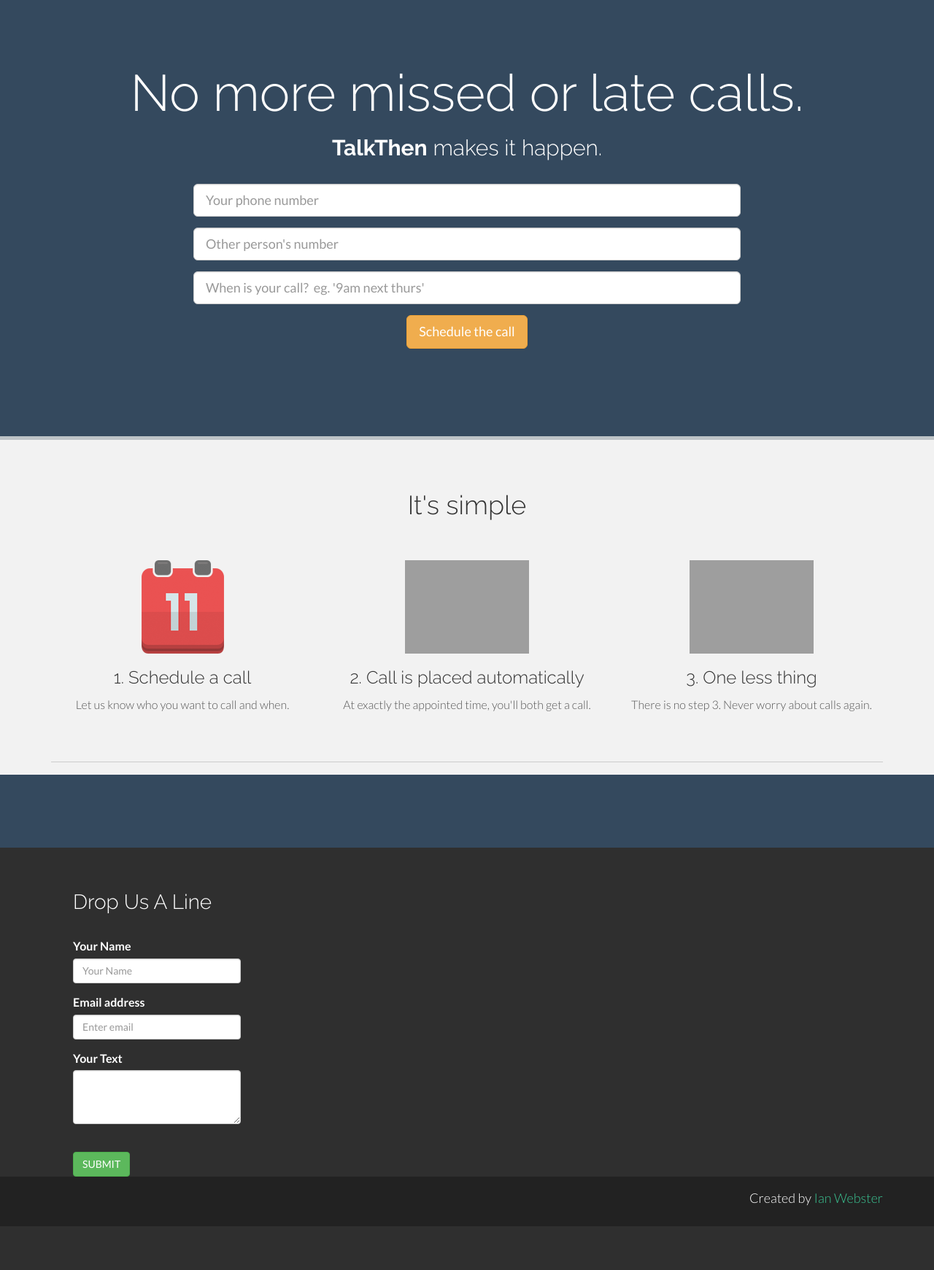
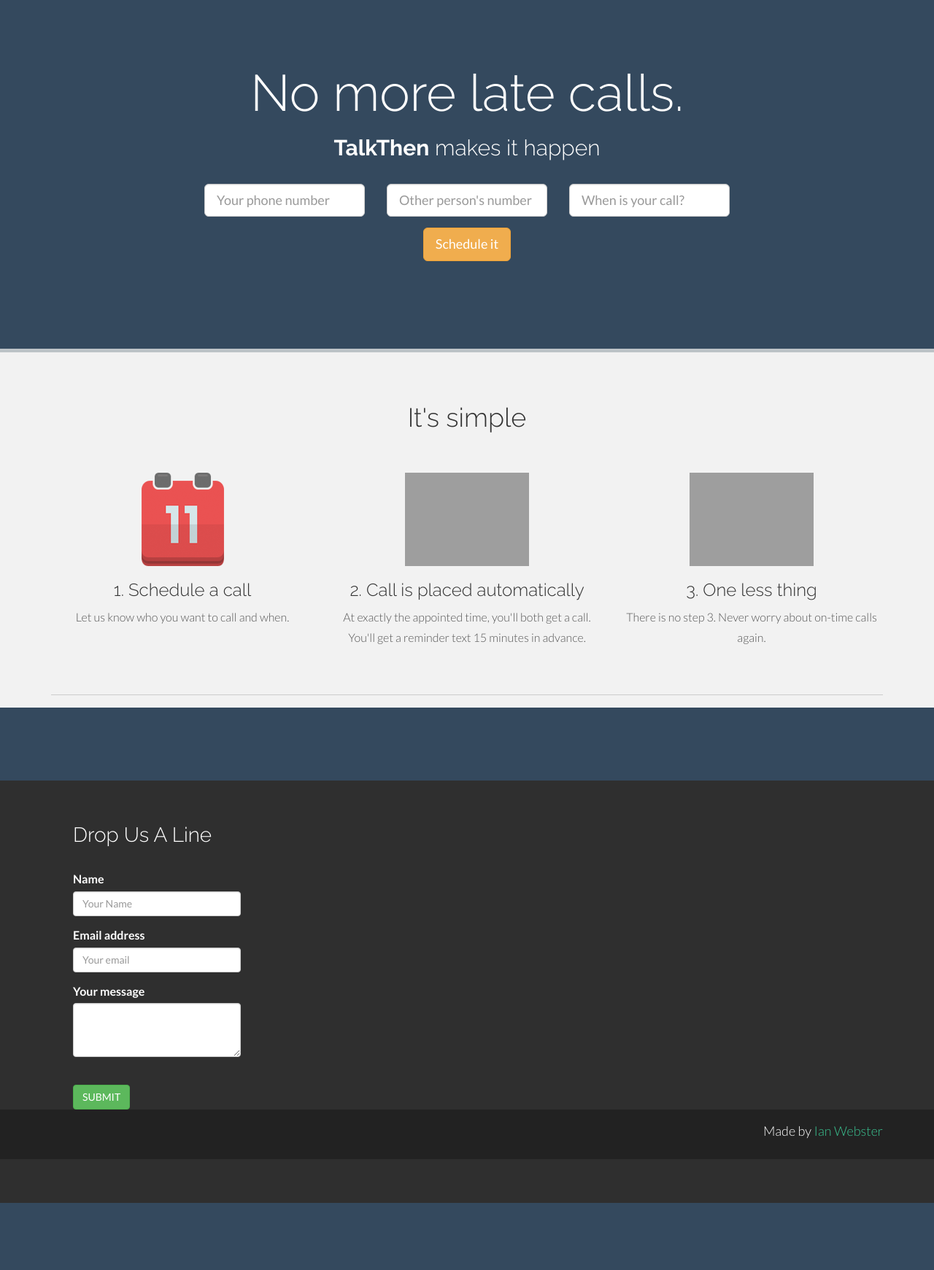
Before and after one commit to typpo/talkthen, a Django app: page / in a window 1280 px wide. Shown: the part 51-1792 px from the top of the page at 73% size. After the commit the page ends 1700 px from the top, so only its background shows below. Run offline with Django 3.2, Linux system fonts and the light colour scheme; parts of the project's set-up code (start-up, migrations or seed data) failed here and were passed over; some libraries are stand-ins or nearby versions; grey boxes are pictures that could not be loaded.

Commit message:
serving demo

```diff
--- a/requirements.txt
+++ b/requirements.txt
@@ -12,3 +12,4 @@
 markdown
 django-filter
 South
+gunicorn
--- a/talkthen/templates/index.html
+++ b/talkthen/templates/index.html
@@ -46,8 +46,8 @@
 	    <div class="container" style="padding-bottom:120px">
 	    	<div class="row centered">
 	    		<div class="col-lg-12">
-					<h1>No more missed or late calls.</h1>
-					<h3><b>TalkThen</b> makes it happen.</h3>
+					<h1>No more late calls.</h1>
+					<h3><b>TalkThen</b> makes it happen</h3>
 					<br>
 	    		</div>
 
@@ -61,17 +61,19 @@
 	    		<div class="col-lg-8">
 	    			<!--<img class="img-responsive" src="assets/img/app-bg.png" alt="">-->
             <form role="form">
-              <div class="form-group">
+              <div class="form-group col-lg-4">
                 <!--<label for="exampleInputEmail1">Your phone number</label>-->
-                <input type="email" class="form-control input-lg" id="exampleInputEmail1" placeholder="Your phone number">
+                <input type="text" class="form-control input-lg" id="exampleInputEmail1" placeholder="Your phone number">
               </div>
-              <div class="form-group">
-                <input type="email" class="form-control input-lg" id="exampleInputEmail1" placeholder="Other person's number">
+              <div class="form-group col-lg-4">
+                <input type="text" class="form-control input-lg" id="exampleInputEmail1" placeholder="Other person's number">
               </div>
-              <div class="form-group">
-                <input type="email" class="form-control input-lg" id="exampleInputEmail1" placeholder="When is your call?  eg. '9am next thurs'">
+              <div class="form-group col-lg-4">
+                <input type="text" class="form-control input-lg" id="when" placeholder="When is your call?">
+                <span id="when_hint" style="color:orange;display:none;">&rarr; example: "9am next fri"</span>
+                <span id="when_error" style="color:red;display:none;">not valid</span>
               </div>
-              <button type="submit" class="btn btn-default btn-warning btn-lg">Schedule the call</button>
+              <button type="submit" class="btn btn-default btn-warning btn-lg">Schedule it</button>
             </form>
 	    		</div>
 	    		<div class="col-lg-2">
@@ -103,12 +105,12 @@
 				<div class="col-lg-4">
 					<img src="http://i.imgur.com/KIR75V1.png" alt="" style="height:128px;width:auto;">
 					<h3>2. Call is placed automatically</h3>
-					<p>At exactly the appointed time, you'll both get a call.</p>
+					<p>At exactly the appointed time, you'll both get a call. You'll get a reminder text 15 minutes in advance.</p>
 				</div>
 				<div class="col-lg-4">
 					<img src="http://i.imgur.com/AQY3cjY.png" alt="" style="height:128px;width:auto;">
 					<h3>3. One less thing</h3>
-					<p>There is no step 3. Never worry about calls again.</p>
+					<p>There is no step 3. Never worry about on-time calls again.</p>
 				</div>
 			</div>
 			<br>
@@ -246,15 +248,15 @@
 				<br>
 				<form role="form" action="#" method="post" enctype="plain">
 				  <div class="form-group">
-				    <label for="name1">Your Name</label>
+				    <label for="name1">Name</label>
 				    <input type="name" name="Name" class="form-control" id="name1" placeholder="Your Name">
 				  </div>
 				  <div class="form-group">
 				    <label for="email1">Email address</label>
-				    <input type="email" name="Mail" class="form-control" id="email1" placeholder="Enter email">
+				    <input type="email" name="Mail" class="form-control" id="email1" placeholder="Your email">
 				  </div>
 				  <div class="form-group">
-				  	<label>Your Text</label>
+				  	<label>Your message</label>
 				  	<textarea class="form-control" name="Message" rows="3"></textarea>
 				  </div>
 				  <br>
@@ -265,7 +267,7 @@
 	</div>
 	<div id="c">
 		<div class="container">
-			<p>Created by <a href="http://ianww.com">Ian Webster</a></p>
+			<p>Made by <a href="http://ianww.com">Ian Webster</a></p>
 
 		</div>
 	</div>
@@ -285,6 +287,20 @@
       interval: 3500
     })
 
+    $('#when').on('focus', function() {
+      $('#when_hint').show();
+    }).on('blur', function() {
+      $('#when_hint').hide();
+    }).on('keyup', function() {
+      var d = Date.create($('#when').val());
+      if(!d.isValid()) {
+        text = 'Invalid date.'
+      } else {
+        text = d.format('{Weekday} {Month} {ord} @ {h}:{mm}{tt} {tz}');
+      }
+      $('#when_hint').show().html(text);
+    });
+
     </script>
   </body>
 </html>
```
Also changed, not shown: 2 other files.
